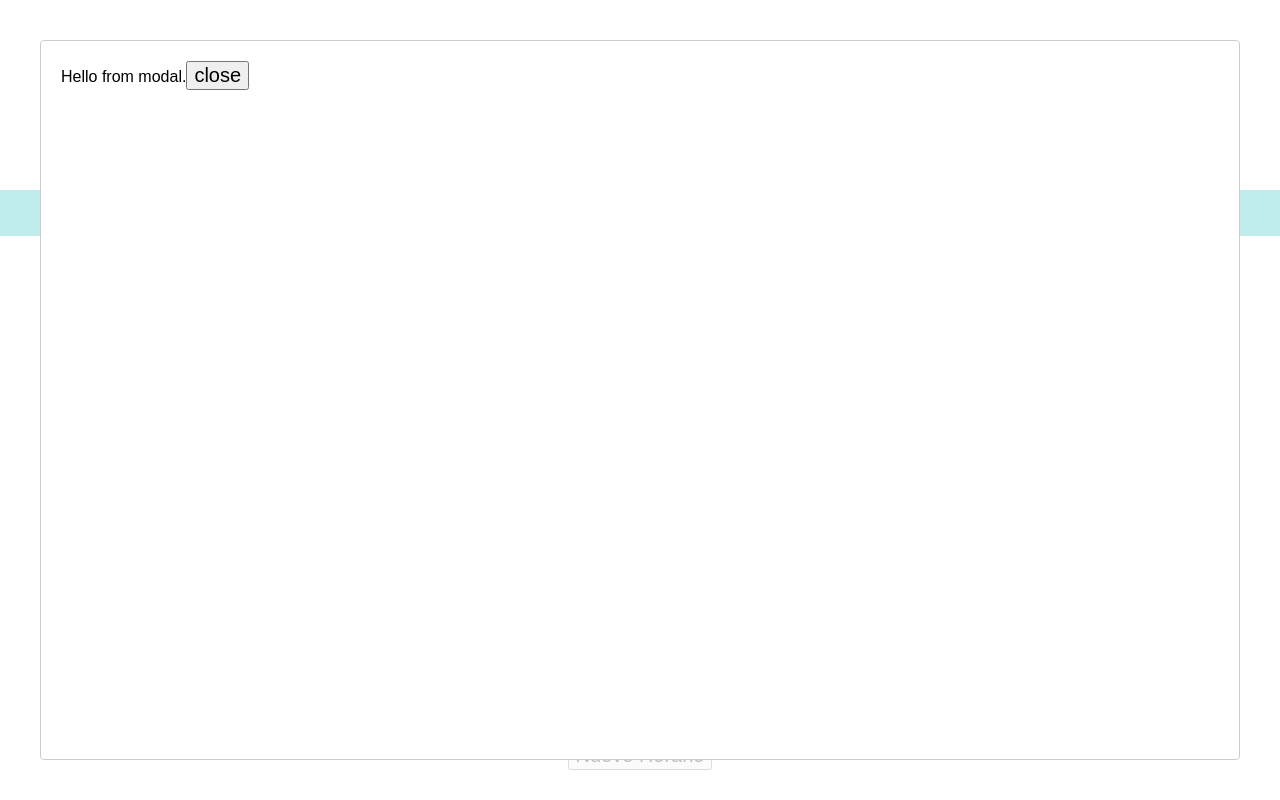
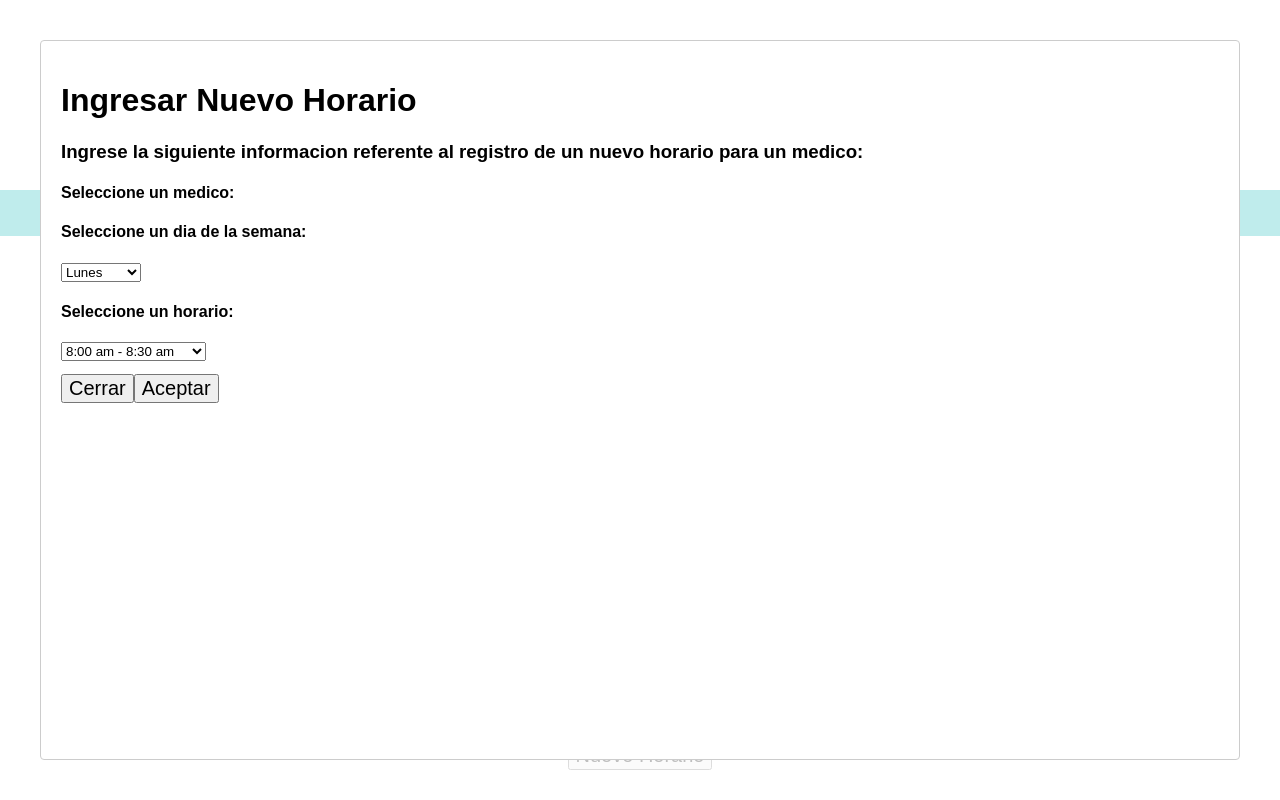
Before and after one commit to MrJulian99/smile-fresh-react, a React (Create React App) app: page /horarios in a window 1280 px wide. Both pictures are taken after a click on the button "Nuevo Horario". Built offline with nearby package versions, Linux system fonts and the light colour scheme.

Commit message:
Avance  del form para ingreso de horarios

```diff
--- a/src/horarios.js
+++ b/src/horarios.js
@@ -11,12 +11,21 @@ export default class horario  extends Component{
 			super()
 			this.state = {
 
-				isActive:false
+				isActive:false,
+				value:'Lunes',
+				valueh:'8:00 am - 8:30 am'
+
 			}
-
+			this.handleChange = this.handleChange.bind(this);
 	}
 
+	handleChange(event) {
+		const target = event.target;
+			const value = target.value;
+			const name = target.name;
+	    this.setState({[name]: value});
 
+	  }
 
 componentWillMount(){
 
@@ -37,7 +46,10 @@ Modal.setAppElement('body');
 
 	}
 
+	aceptar = () => {
+			alert(this.state.value + '    ' + this.state.valueh )
 
+	}
 
 
 
@@ -94,11 +106,46 @@ Modal.setAppElement('body');
 <button class="button button1" onClick={this.toggleModal} >Nuevo Horario</button>
 <Modal isOpen={this.state.isActive} onRequestClose={this.toggleModal}>
 
-		Hello from modal.
+		<h1>Ingresar Nuevo Horario</h1>
+
+<h3 class="text-left " >Ingrese la siguiente informacion referente al registro de un nuevo horario para un medico:</h3>
 
 
+<h4 class="text-left " >Seleccione un medico:</h4>
 
-<button class="button button1" onClick={this.toggleModal} >close</button>
+<h4 class="text-left " >Seleccione un dia de la semana:</h4>
+<div class="form-group">
+<select class="form-control" name="value" value={this.state.value} onChange={this.handleChange}>
+									<option value="Lunes">Lunes</option>
+									<option value="Martes">Martes</option>
+									<option value="Miercoles">Miercoles</option>
+									<option value="Jueves">Jueves</option>
+									<option value="Viernes">Viernes</option>
+									<option value="Sabado">Sabado</option>
+									<option value="Domingo">Domingo</option>
+								</select>
+</div>
+
+<h4 class="text-left " >Seleccione un horario:</h4>
+<div class="form-group">
+<select class="form-control" name="valueh" value={this.state.valueh} onChange={this.handleChange}>
+									<option >8:00 am - 8:30 am </option>
+									<option >8:30 am - 9:00 am </option>
+									<option >9:00 am - 9:30 am</option>
+									<option >10:00 am - 10:30 am</option>
+									<option >10:30 am - 11:00 am</option>
+									<option >11:00 am - 11:30 am</option>
+									<option >11:30 am - 12:30 am</option>
+								</select>
+</div>
+
+<pre></pre>
+
+<div class="form-group">
+<button class="button button1" onClick={this.toggleModal} >Cerrar</button>
+<button class="button button1" onClick={this.aceptar} >Aceptar</button>
+</div>
+
 
 </Modal>
 
```
